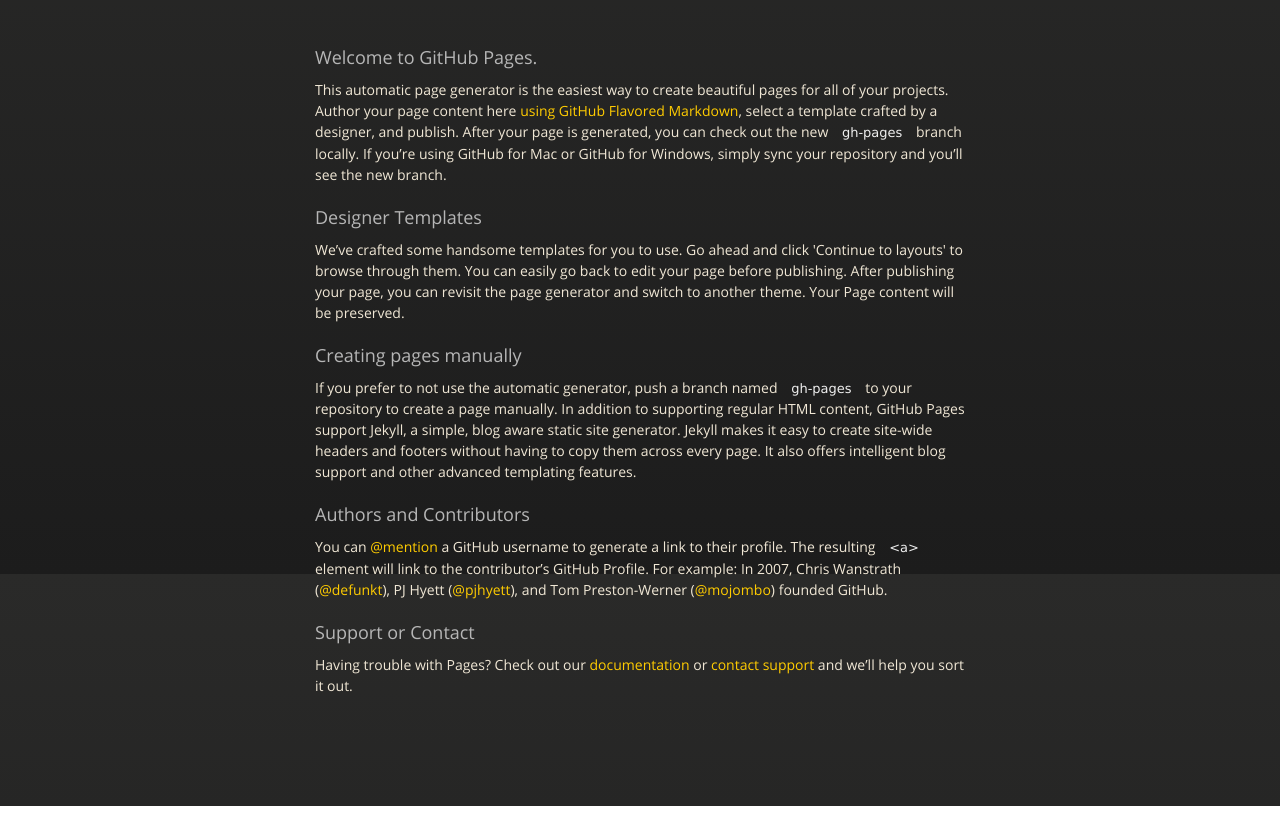
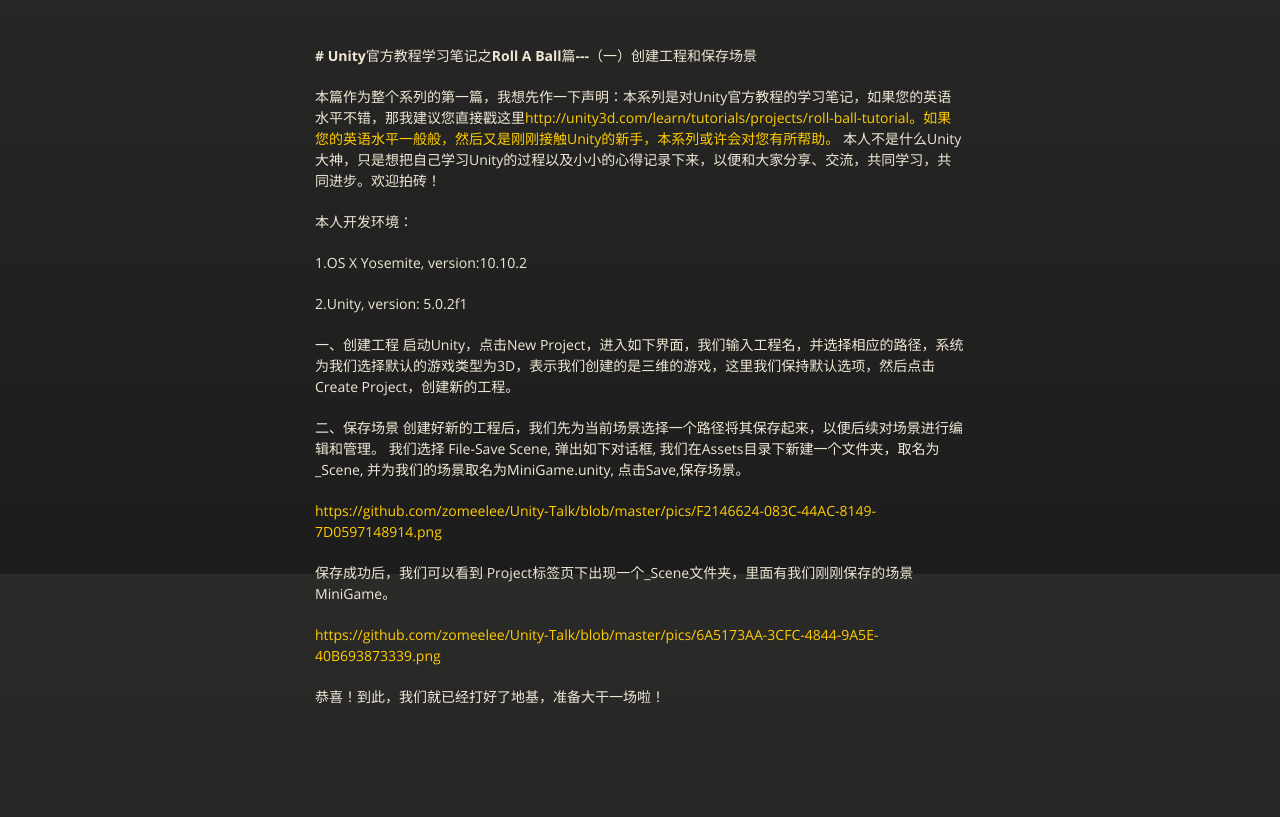
Before and after one commit to zomeelee/Unity-Talk, a plain HTML site: page index.html in a window 1280 px wide. Shown: the part 226-1043 px from the top of the page. Drawn offline with nearby package versions, Linux system fonts and the light colour scheme.

```diff
--- a/index.html
+++ b/index.html
@@ -38,30 +38,30 @@
           <span class="credits right">Hosted on GitHub Pages &mdash; Theme by <a href="https://twitter.com/michigangraham">mattgraham</a></span>
         </div>
 
-        <h3>
-<a id="welcome-to-github-pages" class="anchor" href="#welcome-to-github-pages" aria-hidden="true"><span class="octicon octicon-link"></span></a>Welcome to GitHub Pages.</h3>
+        <p><strong># Unity官方教程学习笔记之Roll A Ball篇---（一）创建工程和保存场景</strong></p>
 
-<p>This automatic page generator is the easiest way to create beautiful pages for all of your projects. Author your page content here <a href="https://guides.github.com/features/mastering-markdown/">using GitHub Flavored Markdown</a>, select a template crafted by a designer, and publish. After your page is generated, you can check out the new <code>gh-pages</code> branch locally. If you’re using GitHub for Mac or GitHub for Windows, simply sync your repository and you’ll see the new branch.</p>
+<p>本篇作为整个系列的第一篇，我想先作一下声明：本系列是对Unity官方教程的学习笔记，如果您的英语水平不错，那我建议您直接戳这里<a href="http://unity3d.com/learn/tutorials/projects/roll-ball-tutorial%E3%80%82%E5%A6%82%E6%9E%9C%E6%82%A8%E7%9A%84%E8%8B%B1%E8%AF%AD%E6%B0%B4%E5%B9%B3%E4%B8%80%E8%88%AC%E8%88%AC%EF%BC%8C%E7%84%B6%E5%90%8E%E5%8F%88%E6%98%AF%E5%88%9A%E5%88%9A%E6%8E%A5%E8%A7%A6Unity%E7%9A%84%E6%96%B0%E6%89%8B%EF%BC%8C%E6%9C%AC%E7%B3%BB%E5%88%97%E6%88%96%E8%AE%B8%E4%BC%9A%E5%AF%B9%E6%82%A8%E6%9C%89%E6%89%80%E5%B8%AE%E5%8A%A9%E3%80%82">http://unity3d.com/learn/tutorials/projects/roll-ball-tutorial。如果您的英语水平一般般，然后又是刚刚接触Unity的新手，本系列或许会对您有所帮助。</a> 本人不是什么Unity大神，只是想把自己学习Unity的过程以及小小的心得记录下来，以便和大家分享、交流，共同学习，共同进步。欢迎拍砖！</p>
 
-<h3>
-<a id="designer-templates" class="anchor" href="#designer-templates" aria-hidden="true"><span class="octicon octicon-link"></span></a>Designer Templates</h3>
+<p>本人开发环境：</p>
 
-<p>We’ve crafted some handsome templates for you to use. Go ahead and click 'Continue to layouts' to browse through them. You can easily go back to edit your page before publishing. After publishing your page, you can revisit the page generator and switch to another theme. Your Page content will be preserved.</p>
+<p>1.OS X Yosemite, version:10.10.2</p>
 
-<h3>
-<a id="creating-pages-manually" class="anchor" href="#creating-pages-manually" aria-hidden="true"><span class="octicon octicon-link"></span></a>Creating pages manually</h3>
+<p>2.Unity, version: 5.0.2f1</p>
 
-<p>If you prefer to not use the automatic generator, push a branch named <code>gh-pages</code> to your repository to create a page manually. In addition to supporting regular HTML content, GitHub Pages support Jekyll, a simple, blog aware static site generator. Jekyll makes it easy to create site-wide headers and footers without having to copy them across every page. It also offers intelligent blog support and other advanced templating features.</p>
+<p>一、创建工程
+启动Unity，点击New Project，进入如下界面，我们输入工程名，并选择相应的路径，系统为我们选择默认的游戏类型为3D，表示我们创建的是三维的游戏，这里我们保持默认选项，然后点击Create Project，创建新的工程。</p>
 
-<h3>
-<a id="authors-and-contributors" class="anchor" href="#authors-and-contributors" aria-hidden="true"><span class="octicon octicon-link"></span></a>Authors and Contributors</h3>
+<p>二、保存场景
+创建好新的工程后，我们先为当前场景选择一个路径将其保存起来，以便后续对场景进行编辑和管理。
+我们选择 File-Save Scene, 弹出如下对话框, 我们在Assets目录下新建一个文件夹，取名为_Scene,  并为我们的场景取名为MiniGame.unity, 点击Save,保存场景。</p>
 
-<p>You can <a href="https://github.com/blog/821" class="user-mention">@mention</a> a GitHub username to generate a link to their profile. The resulting <code>&lt;a&gt;</code> element will link to the contributor’s GitHub Profile. For example: In 2007, Chris Wanstrath (<a href="https://github.com/defunkt" class="user-mention">@defunkt</a>), PJ Hyett (<a href="https://github.com/pjhyett" class="user-mention">@pjhyett</a>), and Tom Preston-Werner (<a href="https://github.com/mojombo" class="user-mention">@mojombo</a>) founded GitHub.</p>
+<p><a href="https://github.com/zomeelee/Unity-Talk/blob/master/pics/F2146624-083C-44AC-8149-7D0597148914.png">https://github.com/zomeelee/Unity-Talk/blob/master/pics/F2146624-083C-44AC-8149-7D0597148914.png</a></p>
 
-<h3>
-<a id="support-or-contact" class="anchor" href="#support-or-contact" aria-hidden="true"><span class="octicon octicon-link"></span></a>Support or Contact</h3>
+<p>保存成功后，我们可以看到 Project标签页下出现一个_Scene文件夹，里面有我们刚刚保存的场景MiniGame。</p>
 
-<p>Having trouble with Pages? Check out our <a href="https://help.github.com/pages">documentation</a> or <a href="https://github.com/contact">contact support</a> and we’ll help you sort it out.</p>
+<p><a href="https://github.com/zomeelee/Unity-Talk/blob/master/pics/6A5173AA-3CFC-4844-9A5E-40B693873339.png">https://github.com/zomeelee/Unity-Talk/blob/master/pics/6A5173AA-3CFC-4844-9A5E-40B693873339.png</a></p>
+
+<p>恭喜！到此，我们就已经打好了地基，准备大干一场啦！</p>
       </section>
 
     </div>
```
Also changed, not shown: params.json (+1 -1 lines).
